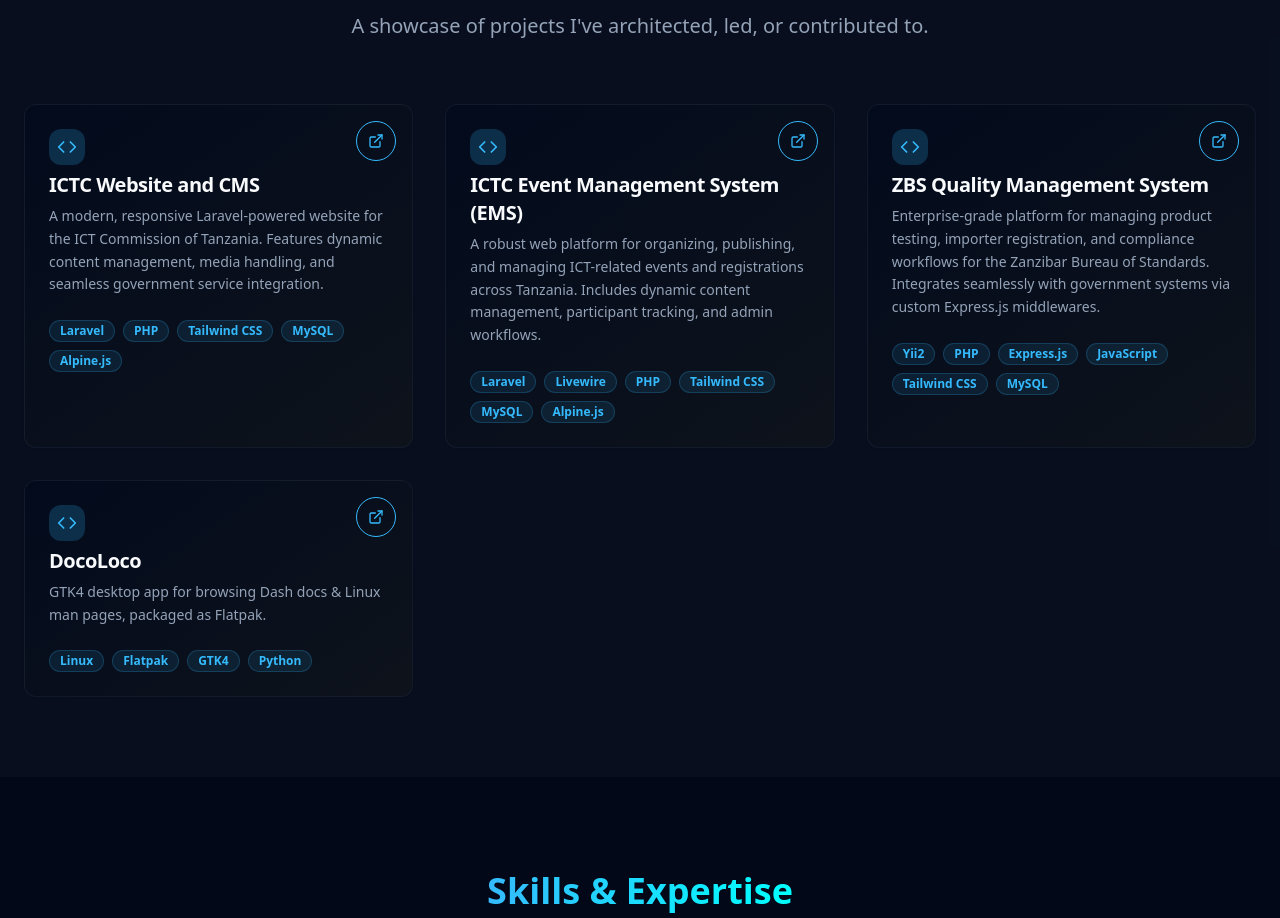
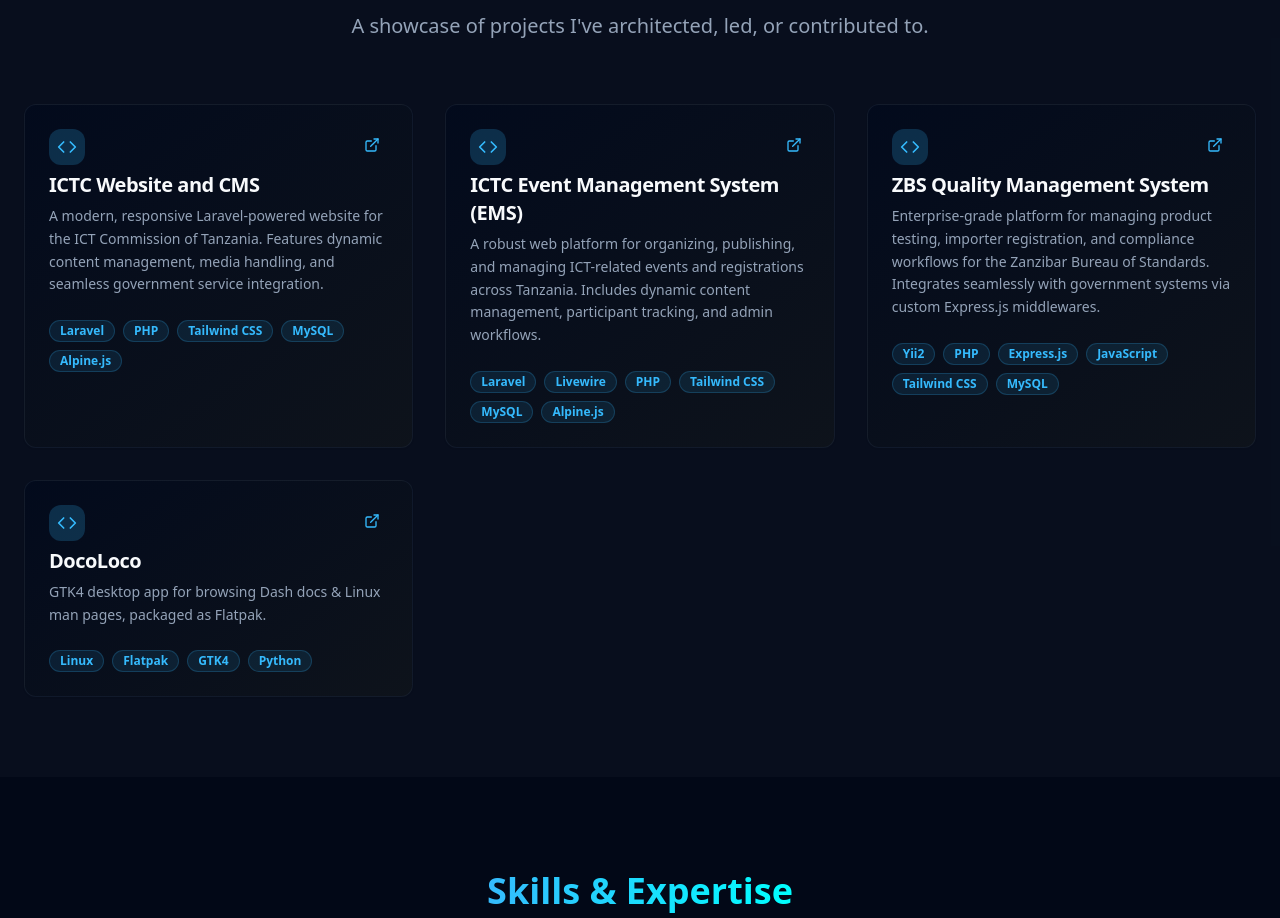
Before and after one commit to mepowerleo10/mepowerleo10.github.io, a React (Vite) app: page / in a window 1280 px wide. Shown: the part 2757-3675 px from the top of the page. Built offline with nearby package versions, Linux system fonts and the light colour scheme.

Commit message:
Change the projects link icon style

```diff
--- a/src/components/Projects.tsx
+++ b/src/components/Projects.tsx
@@ -92,9 +92,9 @@ const Projects = () => {
                     <div className={`p-2 bg-${colorClass}/20 rounded-lg`}>
                       <IconComponent className={`h-5 w-5 text-${colorClass}`} />
                     </div>
-                    <Button size="icon" variant="outline" className="rounded-full absolute top-4 right-4" asChild={true}>
+                    <Button size="icon" variant="link" className="rounded-full absolute top-5 right-5" asChild={true}>
                       <a href={project.demo } target="blank">
-                        <ExternalLink className="h-4 w-4" />
+                        <ExternalLink className="h-5 w-5" />
                       </a>
                     </Button>
                   </div>
```
